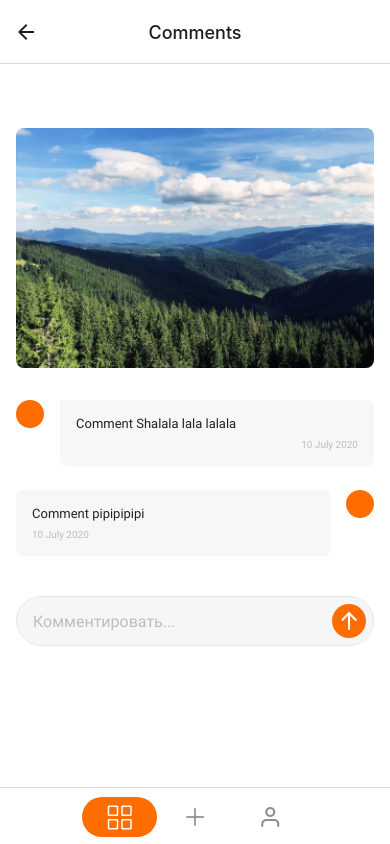
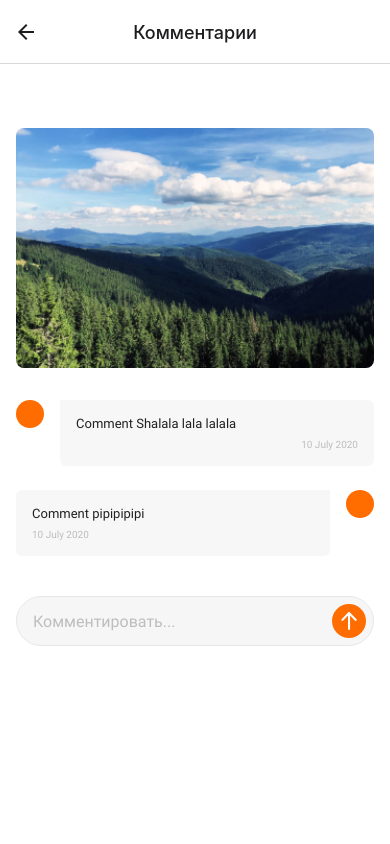
Before and after one commit to supermacchan/rn-homework, a React Native app: screen /Comments in a window 390 px wide. Built offline with nearby package versions, Linux system fonts and the light colour scheme.

Commit message:
hide menu

```diff
--- a/Screens/main/CreatePostsScreen.js
+++ b/Screens/main/CreatePostsScreen.js
@@ -10,10 +10,10 @@ import {
     TextInput,
     TouchableOpacity,
 } from "react-native";
-import { useState } from 'react';
+import { useState, useEffect } from 'react';
 import { AntDesign } from '@expo/vector-icons';
 
-export const CreatePostsScreen = () => {
+export const CreatePostsScreen = ({ navigation }) => {
     const [isKeyboardShown, setIsKeyboardShown] = useState(false);
 
     const hideKeyboard = () => {
--- a/Screens/main/PostsScreen.js
+++ b/Screens/main/PostsScreen.js
@@ -87,7 +87,12 @@ const NestedScreen = createStackNavigator();
 
 export const PostsScreen = ({ navigation }) => {
   return (
-    <NestedScreen.Navigator initialRouteName="Posts">
+      <NestedScreen.Navigator
+          initialRouteName="Posts"
+          screenOptions={{
+
+          }}
+      >
       <NestedScreen.Screen
         name="DefaultScreen"
         component={DefaultPostsScreen}
@@ -114,12 +119,18 @@ export const PostsScreen = ({ navigation }) => {
       <NestedScreen.Screen
         name="Map"
         component={MapScreen}
-        options={{ headerTitleAlign: 'center' }}
+        options={{
+            headerTitle: 'Карта',
+            headerTitleAlign: 'center'
+        }}
       />
       <NestedScreen.Screen
         name="Comments"
         component={CommentsScreen}
-        options={{ headerTitleAlign: 'center' }}
+        options={{
+            headerTitle: 'Комментарии',
+            headerTitleAlign: 'center',
+            }}
       />
     </NestedScreen.Navigator>
   );
--- a/Screens/nested/CommentsScreen.js
+++ b/Screens/nested/CommentsScreen.js
@@ -10,15 +10,32 @@ import {
     Image,
     FlatList
 } from 'react-native';
-import { useState } from 'react';
+import { useState, useEffect } from 'react';
 import { AntDesign } from "@expo/vector-icons";
 import { SingleComment } from '../../Components/SingleComment';
 
-export const CommentsScreen = () => {
+export const CommentsScreen = ({ navigation }) => {
     const [isKeyboardShown, setIsKeyboardShown] = useState(false);
     const [isFocused, setIsFocused] = useState(false);
     const [inputValue, setInputValue] = useState('');
     const [comments, setComments] = useState([]);
+
+    useEffect(() => {
+        navigation.getParent()?.setOptions({
+        tabBarStyle: {
+            display: "none"
+        }
+        });
+        return () => navigation.getParent()?.setOptions({
+        tabBarStyle: {
+          paddingTop: 9,
+          justifyContent: "center",
+          paddingLeft: 82,
+          paddingRight: 82,
+          paddingBottom: 47,
+        }
+        });
+    }, [navigation]);
 
     const hideKeyboard = () => {
         setIsKeyboardShown(false);
@@ -108,6 +125,9 @@ const styles = StyleSheet.create({
         borderRadius: 8
     },
     input: {
+        // position: 'absolute',
+        // bottom: 0,
+        // left: 0,
         marginTop: 16,
         paddingHorizontal: 16,
         backgroundColor: '#F6F6F6',
--- a/router.js
+++ b/router.js
@@ -77,13 +77,18 @@ export const useRoute = (isAuth) => {
                 borderBottomWidth: 0.3,
                 borderBottomColor: '#B3B3B3',
             },
-            headerTitleAlign: 'center',
+          headerTitleAlign: 'center',
+            // headerBackVisible: true,
             headerLeft: ({ focused, size, color }) => (
-                <Pressable style={{paddingLeft: 15}}><AntDesign name="arrowleft" size={24} color="#212121" /></Pressable>
+              <Pressable
+                style={{ paddingLeft: 15 }}
+              >
+                <AntDesign name="arrowleft" size={24} color="#212121" />
+              </Pressable>
             ),
-          tabBarIcon: ({ focused, size, color }) => (
-            <AntDesign name="plus" size={24} color={color} />
-          ),
+            tabBarIcon: ({ focused, size, color }) => (
+              <AntDesign name="plus" size={24} color={color} />
+            ),
         }}
         name="Создать публикацию"
         component={CreatePostsScreen}
```
